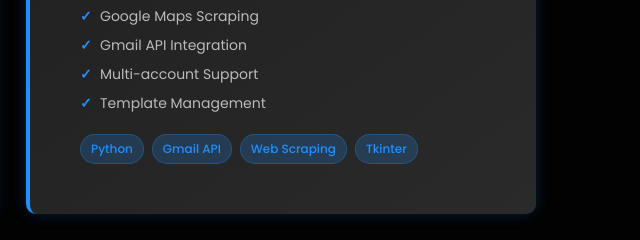
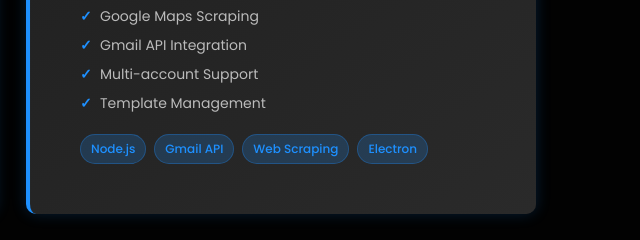
Before and after one commit to Michiaki16/Portfolio, a plain HTML site: page projects.html in a window 1280 px wide. Shown: the part 840-1080 px from the top of the page, 629-1269 px from the left. Drawn offline with Linux system fonts and the light colour scheme.

Commit message:
Update projects.html
fix minor tech stack issues on the PruLeadGenMailer Project

```diff
--- a/projects.html
+++ b/projects.html
@@ -83,10 +83,10 @@
             <li>Template Management</li>
           </ul>
           <div class="project-tech">
-            <span class="tech-tag">Python</span>
+            <span class="tech-tag">Node.js</span>
             <span class="tech-tag">Gmail API</span>
             <span class="tech-tag">Web Scraping</span>
-            <span class="tech-tag">Tkinter</span>
+            <span class="tech-tag">Electron</span>
           </div>
         </div>
       </div>
```
